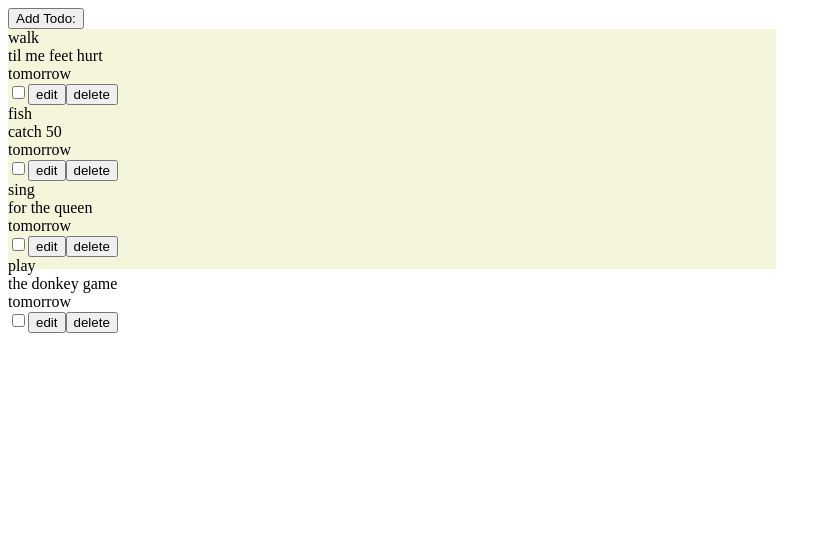
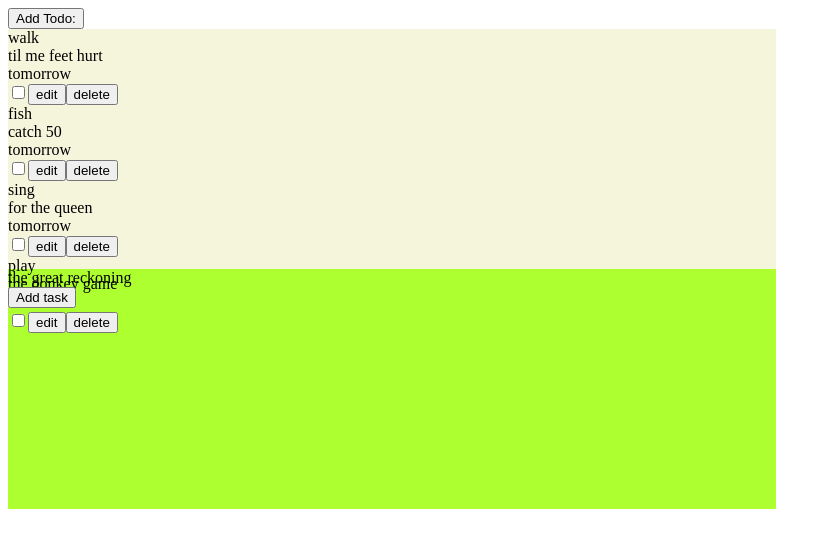
Before and after one commit to jasonHYLam/todo-list, a website built with webpack: page dist/index.html in a window 1280 px wide. Shown: the whole page, without its empty margins (0-831 px from the left). Built offline with nearby package versions, Linux system fonts and the light colour scheme.

Commit message:
Display Basic Projects List

```diff
--- a/src/index.js
+++ b/src/index.js
@@ -4,7 +4,7 @@ import {addToTaskList, deleteTask, getTaskList, createNewTask, addToProject, edi
 import {Task} from "./taskClass";
 import { Project } from "./projectClass";
 import { createNewProject, addNewProjectToList, deleteProject, getProjectsList } from "./projectList";
-import {renderTaskForm, renderTaskContainer, setUpTasks, renderFormForTaskToBeEdited} from "./render";
+import {renderTaskForm, renderTaskContainer, setUpTasks, renderFormForTaskToBeEdited, renderProjectContainer, setUpProjects} from "./render";
 import "./style.css"
 
 const addTodoButton = document.getElementById('add-todo-button');
@@ -94,3 +94,7 @@ project1.addTasktoProject(getTaskList()[1]);
 addToProject(testTodo1, 0);
 
 setUpTasks(getTaskList());
+
+renderProjectContainer();
+
+setUpProjects(getProjectsList());
--- a/src/render.js
+++ b/src/render.js
@@ -58,13 +58,13 @@ const renderTasks = (taskArray) => {
     for (const task of taskArray) {
         const taskDiv = document.createElement('div');
 
-        renderText(task, taskDiv);
-        renderClickables(taskDiv);
+        renderTaskText(task, taskDiv);
+        renderTaskClickables(taskDiv);
         sendToContainer(taskDiv);
     }
 }
 
-const renderText = (task, taskDiv) => {
+const renderTaskText = (task, taskDiv) => {
     for (const [key, value] of Object.entries(task)) {
         if (key == 'title' || key == 'description' || key == 'dueDate') {
             const taskPropdiv = document.createElement('div');
@@ -74,7 +74,7 @@ const renderText = (task, taskDiv) => {
     }
 }
 
-const renderClickables = (taskDiv) => {
+const renderTaskClickables = (taskDiv) => {
     //done checkbox
     const doneCheckBox = document.createElement('input');
     doneCheckBox.setAttribute('type', 'checkbox');
@@ -136,9 +136,57 @@ const renderFormForTaskToBeEdited = (taskElement, taskData) => {
     form.appendChild(editTodoButton);
     form.appendChild(cancelButton);
 }
+
+
+const renderProjectContainer = () => {
+    const projectContainer = document.createElement('div');
+    projectContainer.id = 'project-container';
+
+    wrapper.appendChild(projectContainer);
+}
+
+const setUpProjects = (projectArray) => {
+
+    const projectContainer = document.querySelector('#project-container');
+    //for each project in a array of projects
+    for (const project of projectArray) {
+
+        //create a container
+        const projectDiv = document.createElement('div');
+
+        //populate with the project's data
+        console.log(project);
+
+        //project title
+        const projectTitle = document.createElement('div');
+        projectTitle.textContent = project.title;
+
+        projectDiv.appendChild(projectTitle);
+
+        const taskList = document.createElement('div');
+        console.log(project.tasksList);
+
+
+
+        //add buttons
+        const addTasktoProject = document.createElement('button');
+        addTasktoProject.id = 'add-task-to-project-button';
+        addTasktoProject.textContent = 'Add task';
+        projectDiv.appendChild(addTasktoProject);
+
+        //add project to project container
+        projectContainer.appendChild(projectDiv);
+
+    }
+
+
+}
+
 export {
     renderTaskForm,
     renderTaskContainer,
     setUpTasks,
     renderFormForTaskToBeEdited,
+    renderProjectContainer,
+    setUpProjects,
 }
--- a/src/style.css
+++ b/src/style.css
@@ -9,3 +9,10 @@
     height: 200px;
     background-color: aqua;
 }
+
+#project-container {
+    width: 60vw;
+    height: 30vh;
+    background-color: greenyellow;
+
+}
```
Also changed, not shown: dist/main.js.
